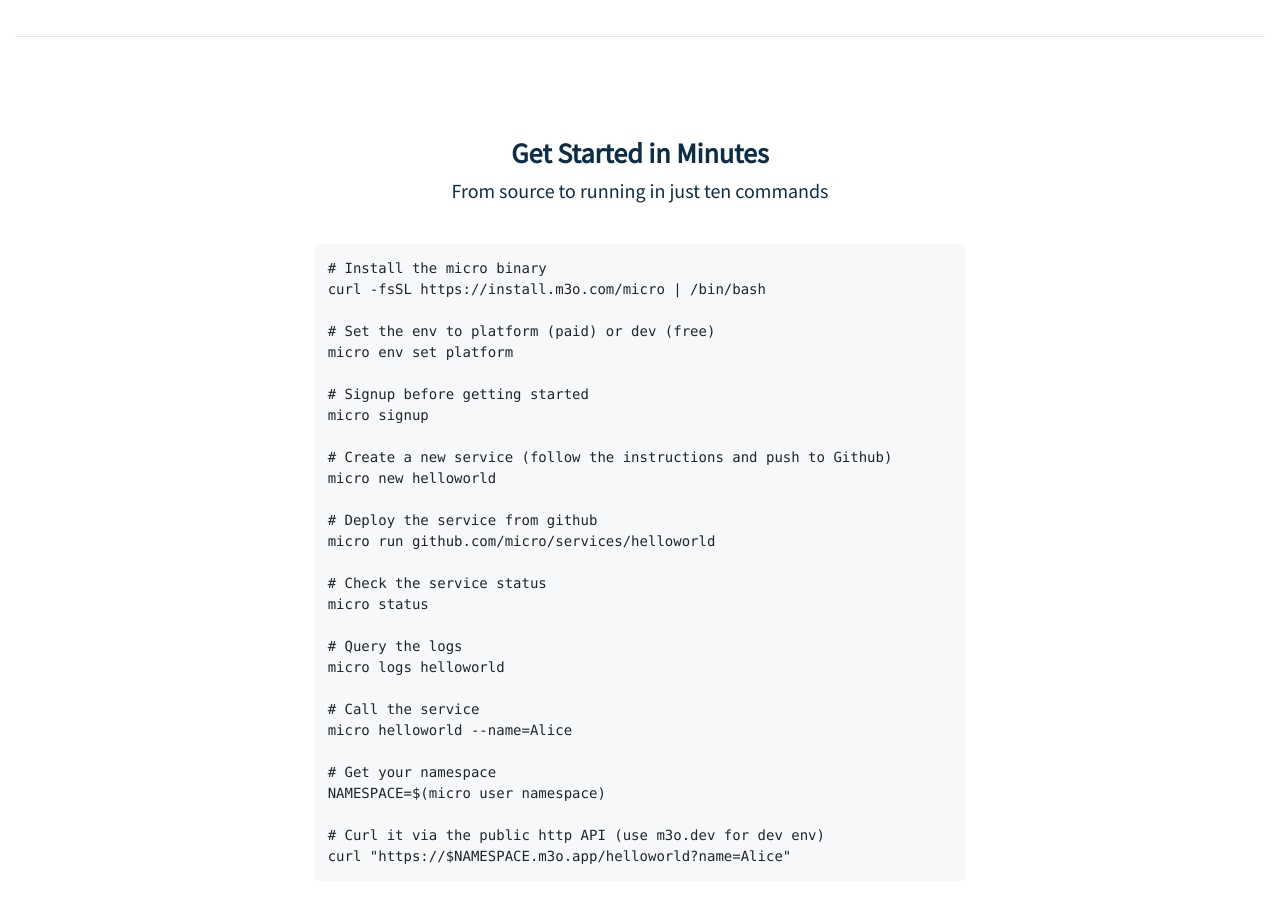
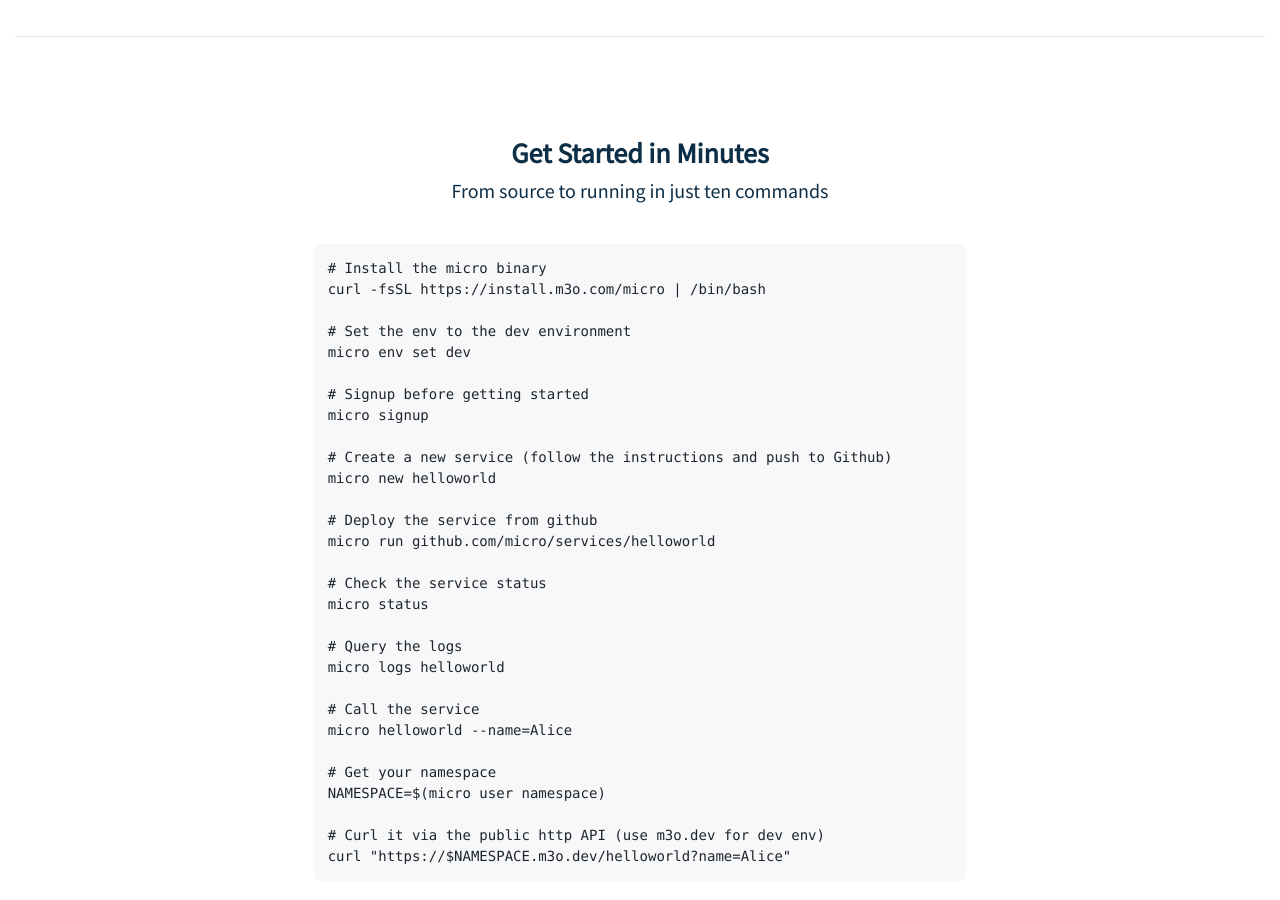
Before and after one commit to micro-community/go-micro-v2-doc, a Jekyll site: the page built from index.html, in a window 1280 px wide and 900 px high, scrolled down 1400 px. Built offline with Jekyll 4.4.1, drawn with Linux system fonts in a browser that asks for light colours; nearby versions of some CDN libraries; comment, search, counter and statistics services are not loaded; some of the changed text lies outside the part shown.

Commit message:
update start info

```diff
--- a/_includes/start.html
+++ b/_includes/start.html
@@ -3,8 +3,8 @@
 # Install the micro binary
 curl -fsSL https://install.m3o.com/micro | /bin/bash
 
-# Set the env to platform (paid) or dev (free)
-micro env set platform
+# Set the env to the dev environment
+micro env set dev
 
 # Signup before getting started
 micro signup
@@ -28,9 +28,9 @@
 NAMESPACE=$(micro user namespace)
 
 # Curl it via the public http API (use m3o.dev for dev env)
-curl "https://$NAMESPACE.m3o.app/helloworld?name=Alice"</pre>
+curl "https://$NAMESPACE.m3o.dev/helloworld?name=Alice"</pre>
     </p>
     <br>
-    For more info see <a href="https://m3o.dev/">m3o.dev</a> or join #m3o-support on <a href="https://slack.m3o.com">slack</a> for help.
+    For more info see <a href="https://m3o.dev/">m3o.dev</a> or join #m3o-dev on <a href="https://slack.m3o.com">slack</a> for help.
     <br />
 </div>
```
